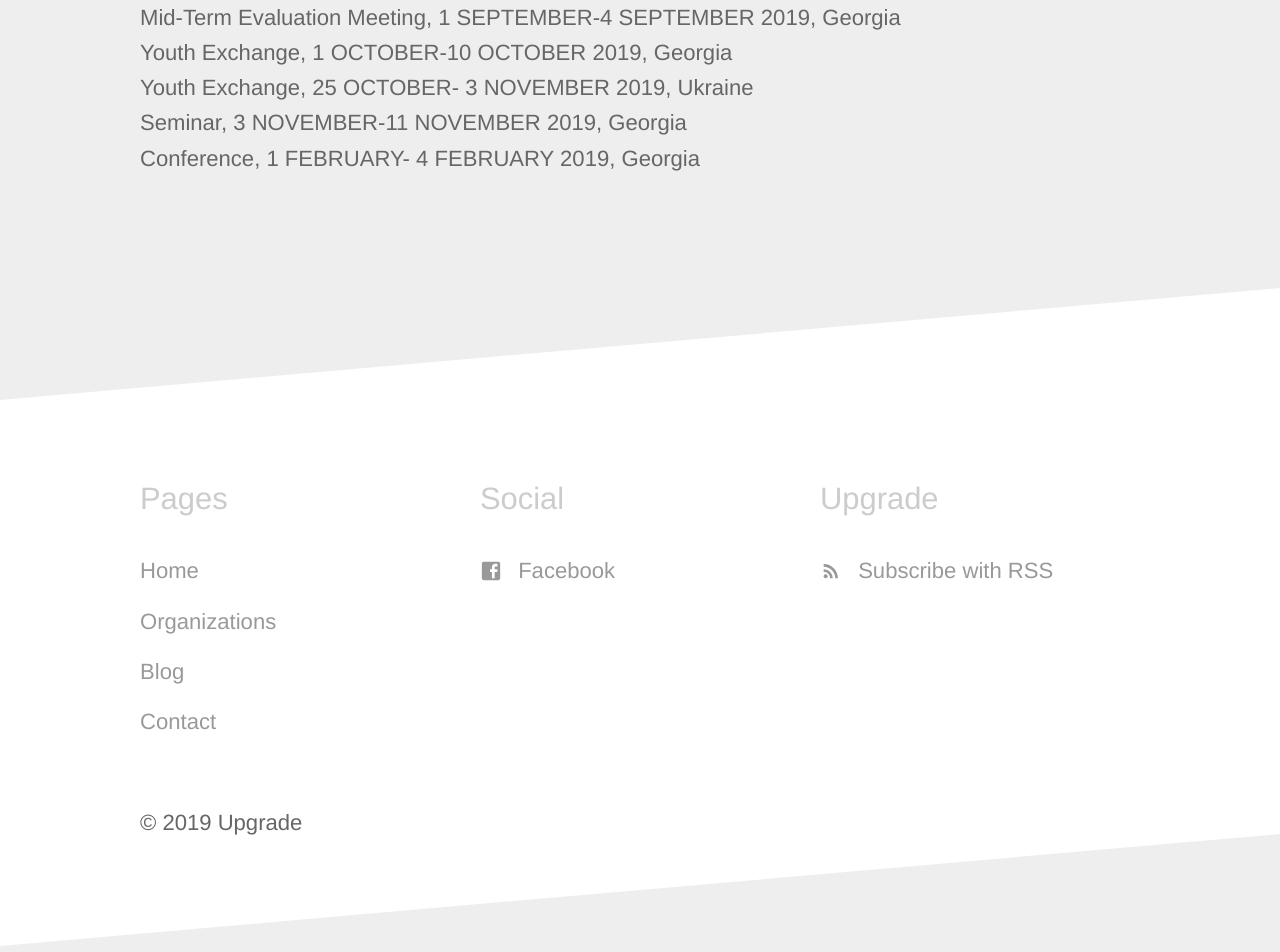
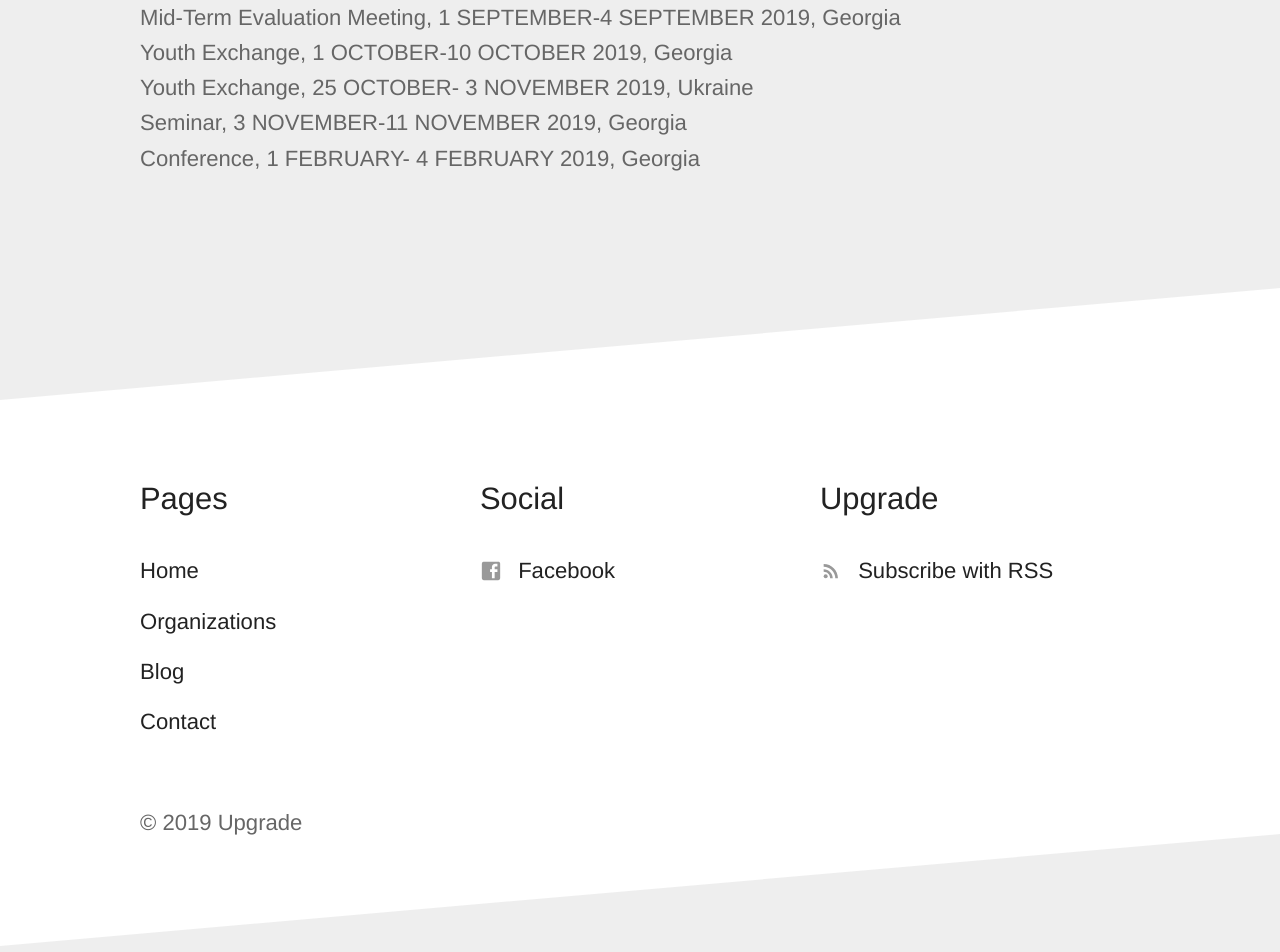
Before and after one commit to upgrade42/upgrade42.github.io, a Jekyll site: the page built from index.html, in a window 1280 px wide. Shown: the part 1979-2931 px from the top of the page. Built offline with Jekyll 4.4.1, drawn with Linux system fonts in a browser that asks for light colours.

Commit message:
Updated '_sass/footer.scss' via CloudCannon

```diff
--- a/_sass/footer.scss
+++ b/_sass/footer.scss
@@ -7,13 +7,13 @@ footer {
 
 	&,
 	a {
-		color: #999;
+		color: #222;
 	}
 
 	h2 {
 		font-size: 1.4em;
 		margin: 30px 0;
-		color: #ccc;
+		color: #222;
 	}
 
 	.footer-columns {
```
